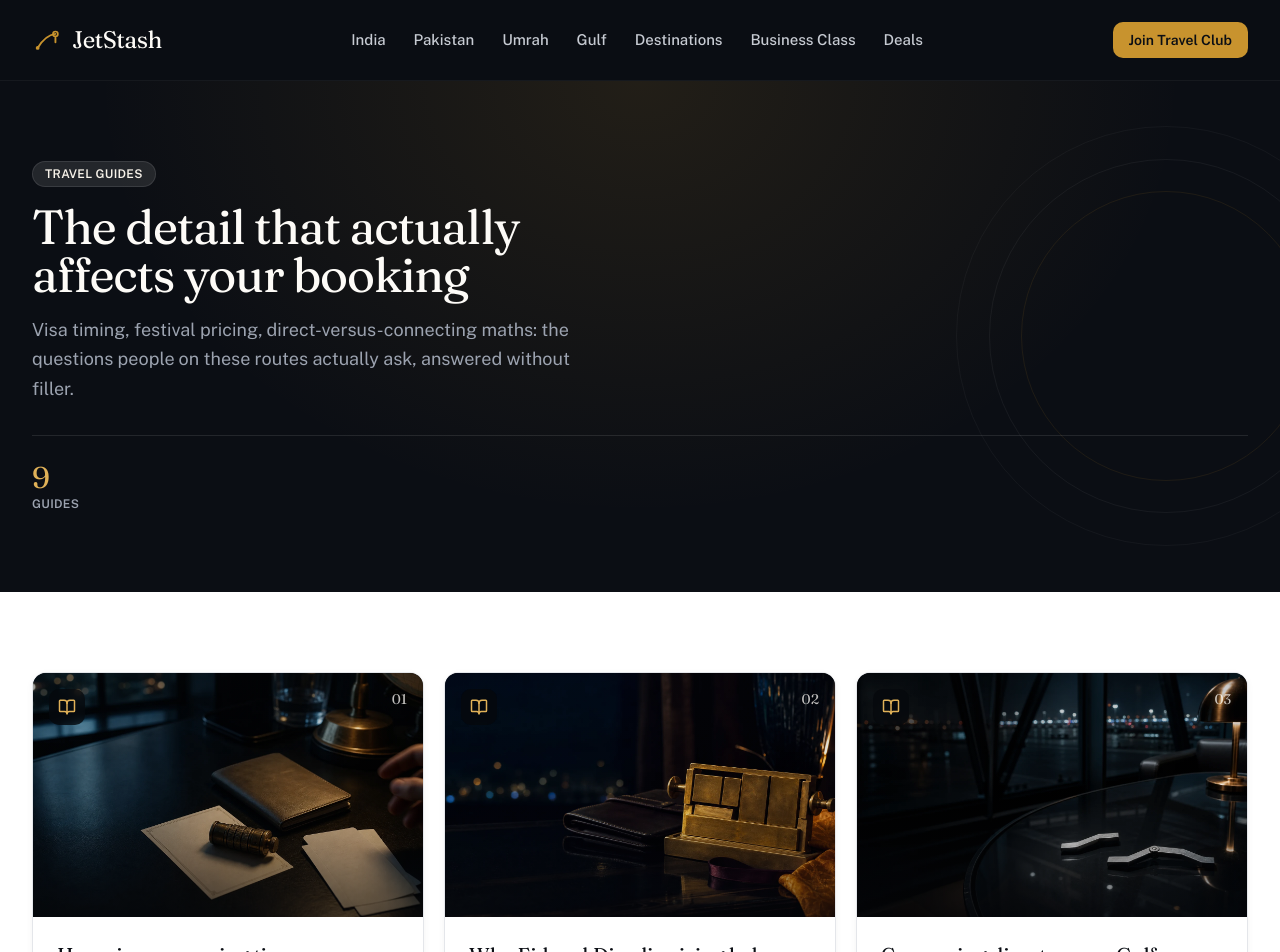
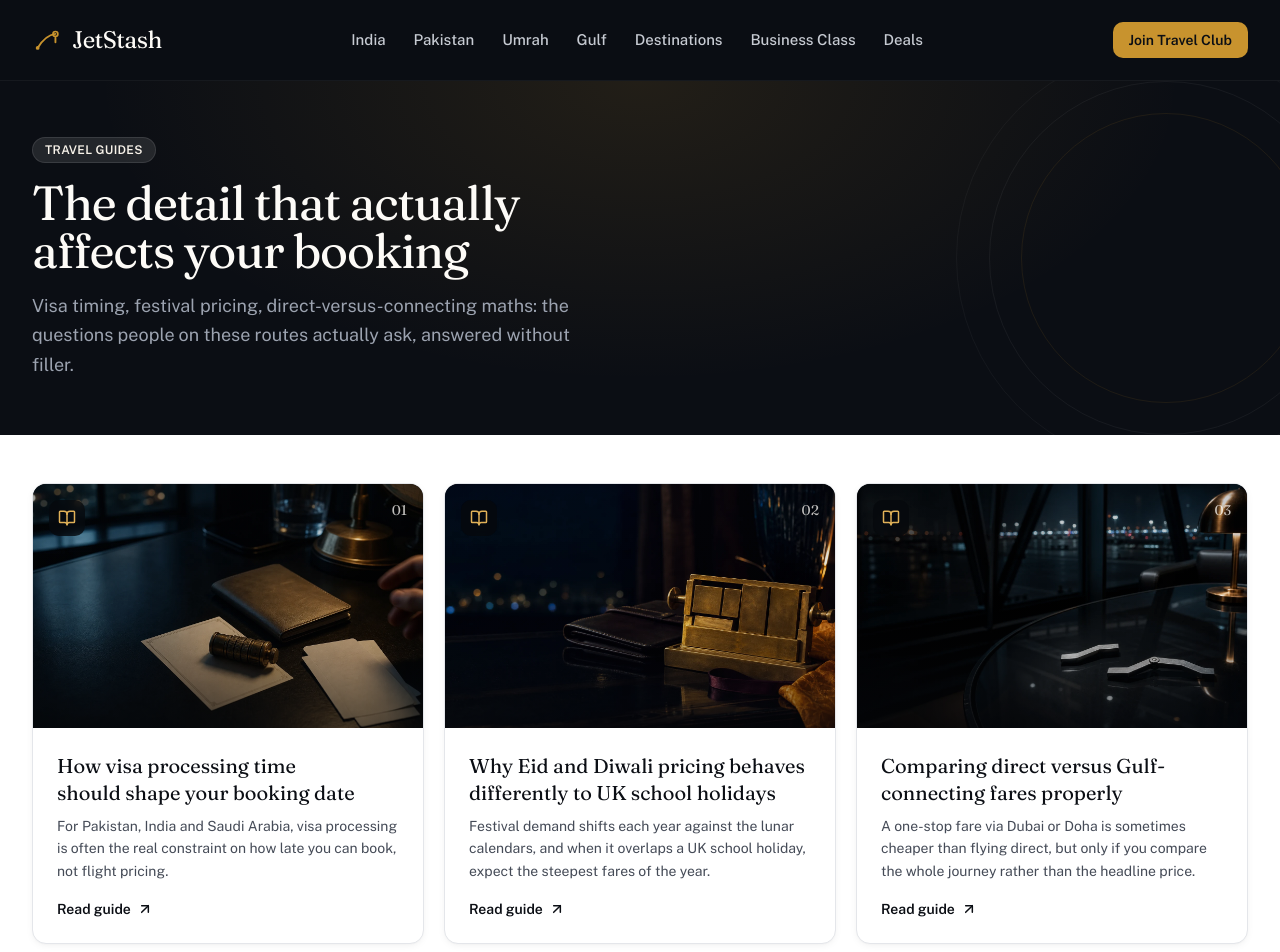
Before and after one commit to faiz403/jetstash-new, a Next.js app: page /guides in a window 1280 px wide. Shown: the top 952 px of the page. Built offline with nearby package versions, Linux system fonts and the light colour scheme.

Commit message:
fix: tighten guides hub discovery flow

```diff
--- a/app/guides/page.tsx
+++ b/app/guides/page.tsx
@@ -20,10 +20,10 @@ export default function GuidesPage() {
         eyebrow="Travel guides"
         title="The detail that actually affects your booking"
         description="Visa timing, festival pricing, direct-versus-connecting maths: the questions people on these routes actually ask, answered without filler."
-        stats={[{ value: String(guides.length), label: 'Guides' }]}
+        size="compact"
       />
 
-      <section className="bg-white py-16 sm:py-20">
+      <section className="bg-white py-10 sm:py-12">
         <div className="mx-auto max-w-content px-5 sm:px-8">
           <div className="grid gap-5 sm:grid-cols-2 lg:grid-cols-3">
             {guides.map((guide, i) => (
--- a/components/sections/page-hero.tsx
+++ b/components/sections/page-hero.tsx
@@ -20,6 +20,7 @@ export function PageHero({
   stats,
   heroKey,
   children,
+  size = 'default',
 }: {
   eyebrow?: string;
   title: React.ReactNode;
@@ -29,9 +30,11 @@ export function PageHero({
   /** Key into public/images/heroes/ for an optional photographic backdrop. */
   heroKey?: string;
   children?: React.ReactNode;
+  /** A shallower arrival moment for index pages where discovery should begin above the fold. */
+  size?: 'default' | 'compact';
 }) {
   return (
-    <section className="relative overflow-hidden bg-ink-900 py-16 sm:py-20">
+    <section className={`relative overflow-hidden bg-ink-900 ${size === 'compact' ? 'py-12 sm:py-14' : 'py-16 sm:py-20'}`}>
       <HeroBackdrop heroKey={heroKey} />
       <div
         className="absolute -right-24 top-1/2 hidden h-[420px] w-[420px] -translate-y-1/2 rounded-full border border-white/[0.04] lg:block"
```
Also changed, not shown: 1 other file (tests, documents, lock files or other folders).
